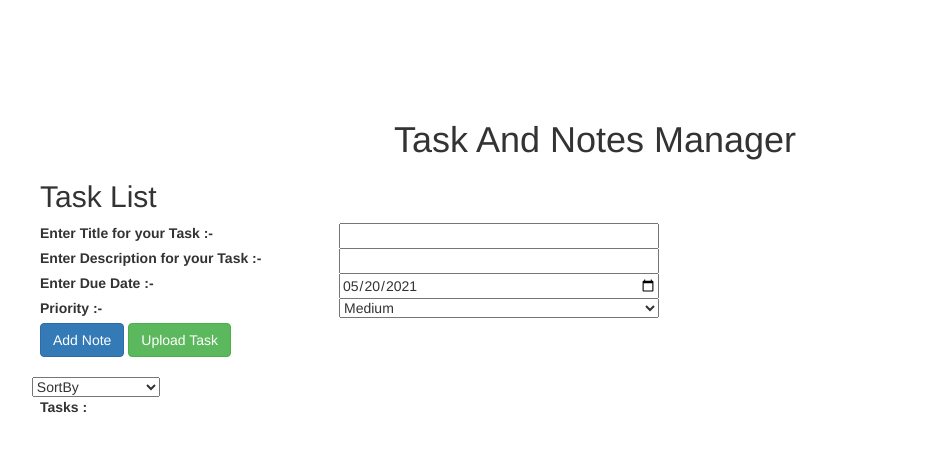
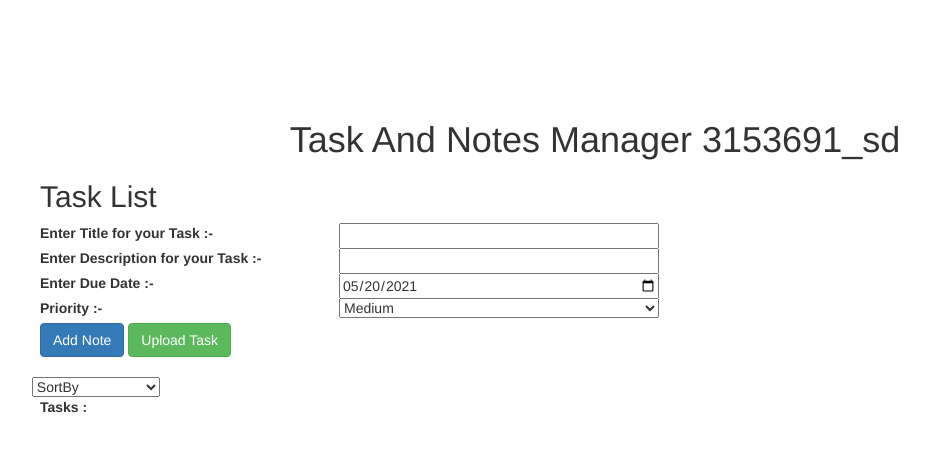
Before and after one commit to Vinay4055/Task-and-Notes-Manager, a website: page public/index.html in a window 1280 px wide. Shown: the whole page, without its empty margins (45-974 px from the left). Drawn offline with nearby package versions, Linux system fonts and the light colour scheme; no server answers.

Commit message:
Update index.html

```diff
--- a/public/index.html
+++ b/public/index.html
@@ -19,7 +19,7 @@
     <body class="container" onload="displayTasks();assignDefaultDateForDueDate()">
 
 
-    <h1 class="center">Task And Notes Manager</h1>
+    <h1 class="center">Task And Notes Manager 3153691_sd</h1>
         <h2>Task List</h2>
         <label for="title">Enter Title for your Task :-</label>
         <input type="text" id="title" /><br>
```
